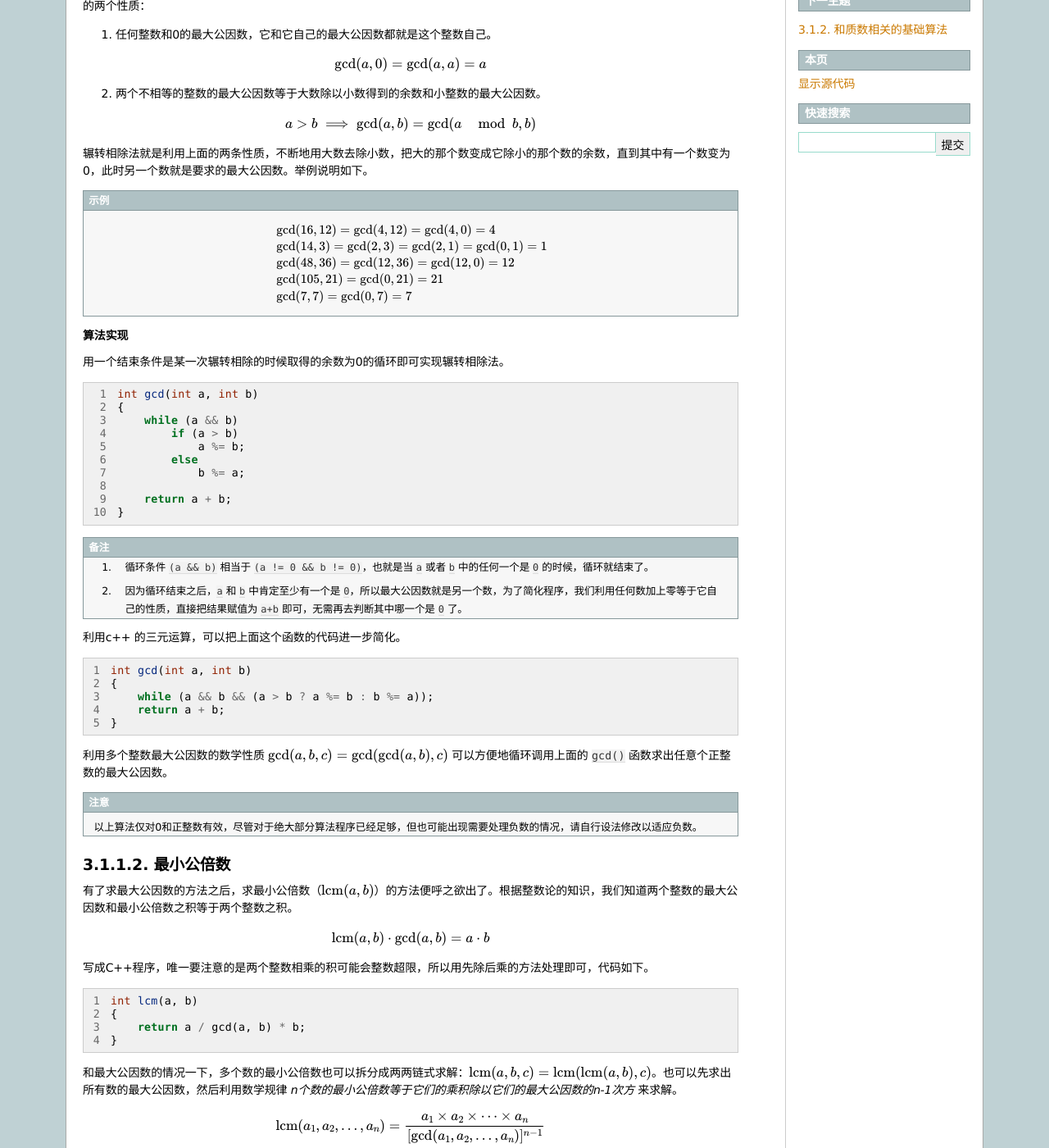
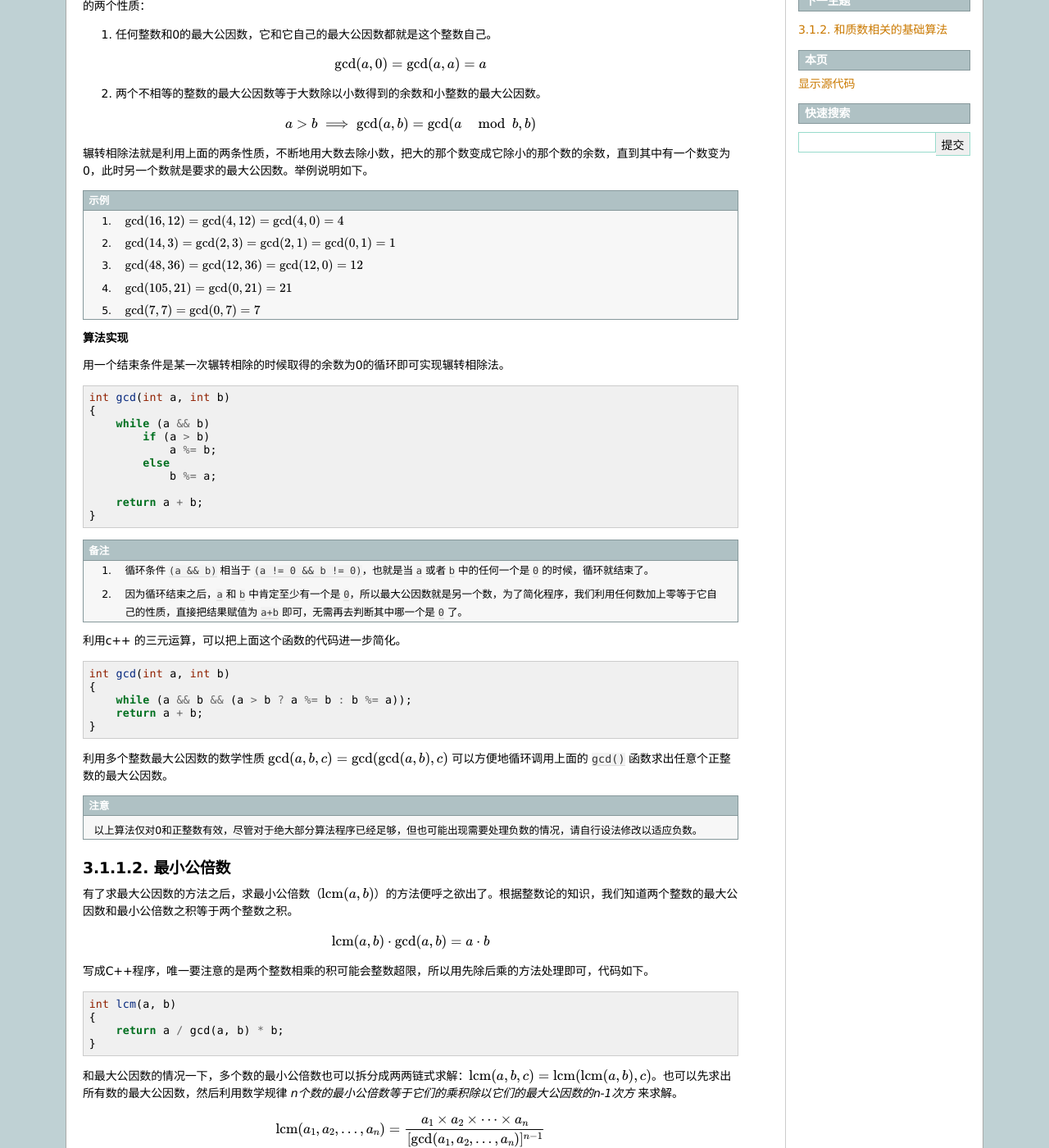
Before and after one commit to majorli/algo_guide, a Sphinx documentation site: the page built from source/ch02/sec01/211_gcd_lcm.rst, in a window 1280 px wide and 1400 px high, scrolled down 255 px. Shown: the whole window at 82% size. Built offline with Sphinx 7.4.7, drawn with Linux system fonts in a browser that asks for light colours.

Commit message:
20191029_2220

```diff
--- a/source/ch01/110_running_time.rst
+++ b/source/ch01/110_running_time.rst
@@ -31,8 +31,7 @@
 
 .. literalinclude:: ../codes/110_running_time.cpp
    :language: c++
-   :linenos:
-   :emphasize-lines: 6-8,16-17
+   :emphasize-lines: 6,7,11,16-17
 
 运行这个小程序得到结果可能是这样的（具体数值因不同的运行环境而异）：
 
--- a/source/ch01/120_random_nums.rst
+++ b/source/ch01/120_random_nums.rst
@@ -22,7 +22,6 @@
 
 .. literalinclude:: ../codes/120_random_nums.cpp
    :language: c++
-   :linenos:
    :lines: 1,3-6,8-12
 
 我可以保证，不管运行多少次，你都会得到同样的一百个数，如果你也使用NOI Linux下的g++ 4.8.4的话，十有八九会是这样的：
@@ -49,7 +48,6 @@
 
 .. literalinclude:: ../codes/120_random_nums.cpp
    :language: c++
-   :linenos:
    :emphasize-lines: 2,7
 
 多运行几次，你会发现现在每次都会得到100个完全看不出规律的不同的随机数。
--- a/source/ch02/210_basic_number_algos.rst
+++ b/source/ch02/210_basic_number_algos.rst
@@ -7,7 +7,7 @@
 本节列举的是常用的基本数值算法，大多为基础数论算法，它们是更复杂的数值算法和其他高级算法的基石，包括下面这些内容。
 
 * 欧几里得辗转相除法：最大公因数、最小公倍数以及互质判断
-* 质数判断和埃氏筛法打质数表
+* 质数判断、埃氏筛法、欧拉线性筛法打质数表
 * 中国余数定理
 * 整数反转和回文数
 * 有理数的超高精确度小数表示及四舍五入
--- a/source/ch02/sec01/211_gcd_lcm.rst
+++ b/source/ch02/sec01/211_gcd_lcm.rst
@@ -28,15 +28,11 @@
 
 .. admonition:: 示例
 
-    .. math::
-
-        \begin{align}
-        &\gcd(16, 12) = \gcd(4, 12) = \gcd(4, 0) = 4\\
-        &\gcd(14, 3) = \gcd(2, 3) = \gcd(2, 1) = \gcd(0, 1) = 1\\
-        &\gcd(48, 36) = \gcd(12, 36) = \gcd(12, 0) = 12\\
-        &\gcd(105, 21) = \gcd(0, 21) = 21\\
-        &\gcd(7, 7) = \gcd(0, 7) = 7\\
-        \end{align}
+   1. :math:`\gcd(16, 12) = \gcd(4, 12) = \gcd(4, 0) = 4`
+   2. :math:`\gcd(14, 3) = \gcd(2, 3) = \gcd(2, 1) = \gcd(0, 1) = 1`
+   3. :math:`\gcd(48, 36) = \gcd(12, 36) = \gcd(12, 0) = 12`
+   4. :math:`\gcd(105, 21) = \gcd(0, 21) = 21`
+   5. :math:`\gcd(7, 7) = \gcd(0, 7) = 7`
 
 
 **算法实现**
@@ -44,7 +40,6 @@
 用一个结束条件是某一次辗转相除的时候取得的余数为0的循环即可实现辗转相除法。
 
 .. code-block:: c++
-   :linenos:
 
     int gcd(int a, int b)
     {
@@ -65,7 +60,6 @@
 利用c++ 的三元运算，可以把上面这个函数的代码进一步简化。
 
 .. code-block:: c++
-   :linenos:
 
     int gcd(int a, int b)
     {
@@ -93,7 +87,6 @@
 写成C++程序，唯一要注意的是两个整数相乘的积可能会整数超限，所以用先除后乘的方法处理即可，代码如下。
 
 .. code-block:: c++
-   :linenos:
 
     int lcm(a, b)
     {
@@ -121,7 +114,6 @@
 下面是用来判断一个整数数组中的数是否互质的一个简单的函数。
 
 .. code-block:: c++
-   :linenos:
 
     template <int N>
     bool is_coprime(int (&a)[N])
```
Also changed, not shown: source/ch02/sec01/212_primes.rst (+32 -2 lines), source/images/212_Sieve_of_Eratosthenes_animation.gif (added), 1 other file.
